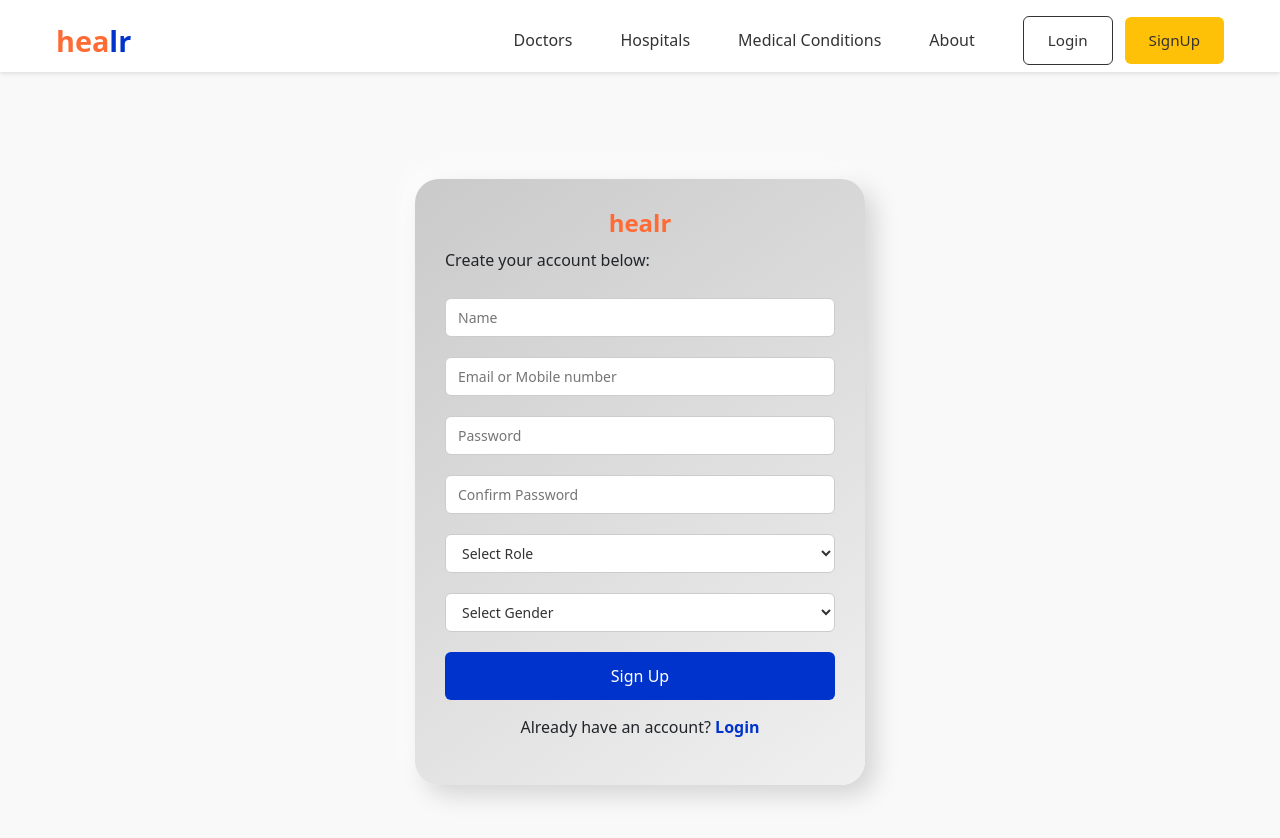
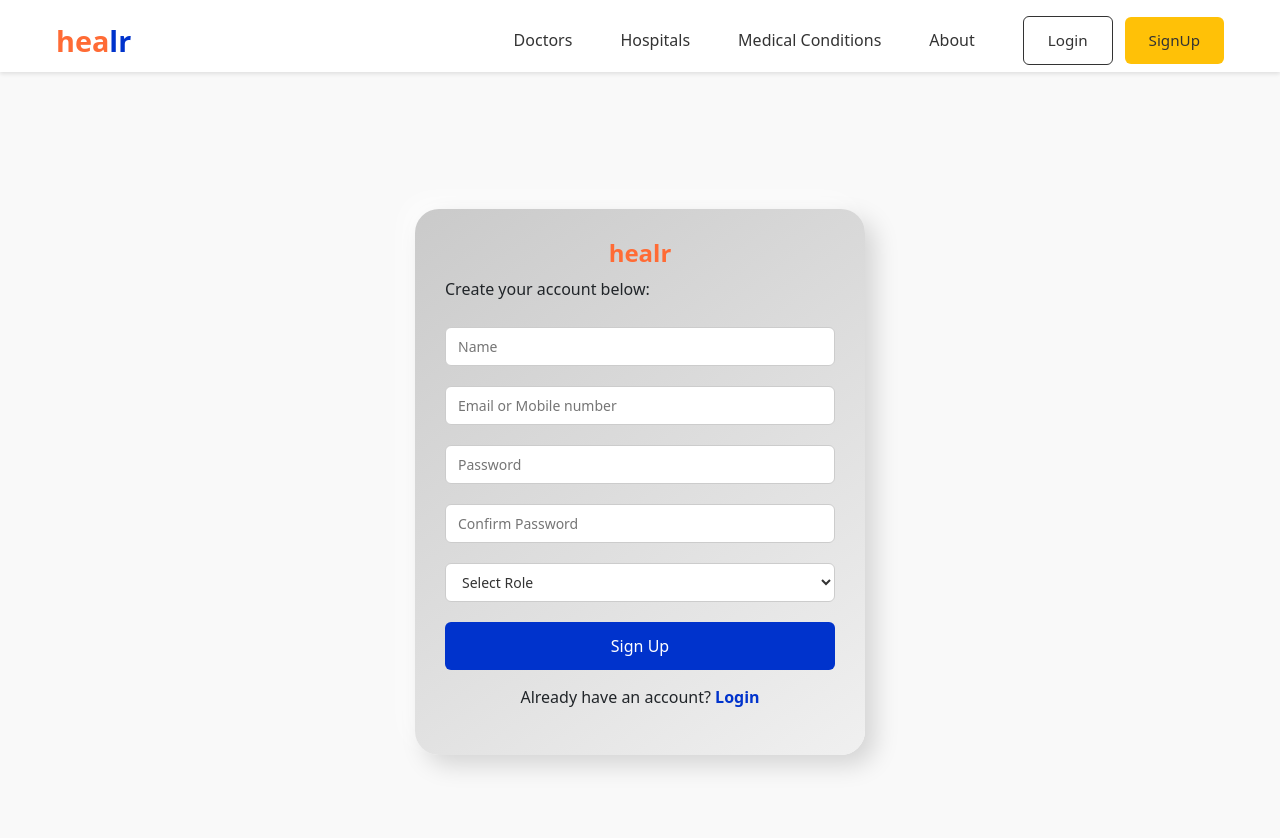
Before and after one commit to KaranTejwani/Healr, a React (Vite) app: page /signup in a window 1280 px wide. Shown: the top 838 px of the page. Built offline with nearby package versions, Linux system fonts and the light colour scheme.

Commit message:
Remove Gender dropdown from signup.jsx

```diff
--- a/src/components/Signup.jsx
+++ b/src/components/Signup.jsx
@@ -89,17 +89,6 @@ const Signup = () => {
           <option value="doctor">Doctor</option>
         </select>
 
-          <select
-            className="input-select"
-            value={gender}
-            onChange={(e) => setGender(e.target.value)}
-          >
-            <option value="">Select Gender</option>
-            <option value="male">Male</option>
-            <option value="female">Female</option>
-            <option value="other">Other</option>
-          </select>
-
         <button className="login-btn" onClick={handleSignup}>
           Sign Up
         </button>
```
